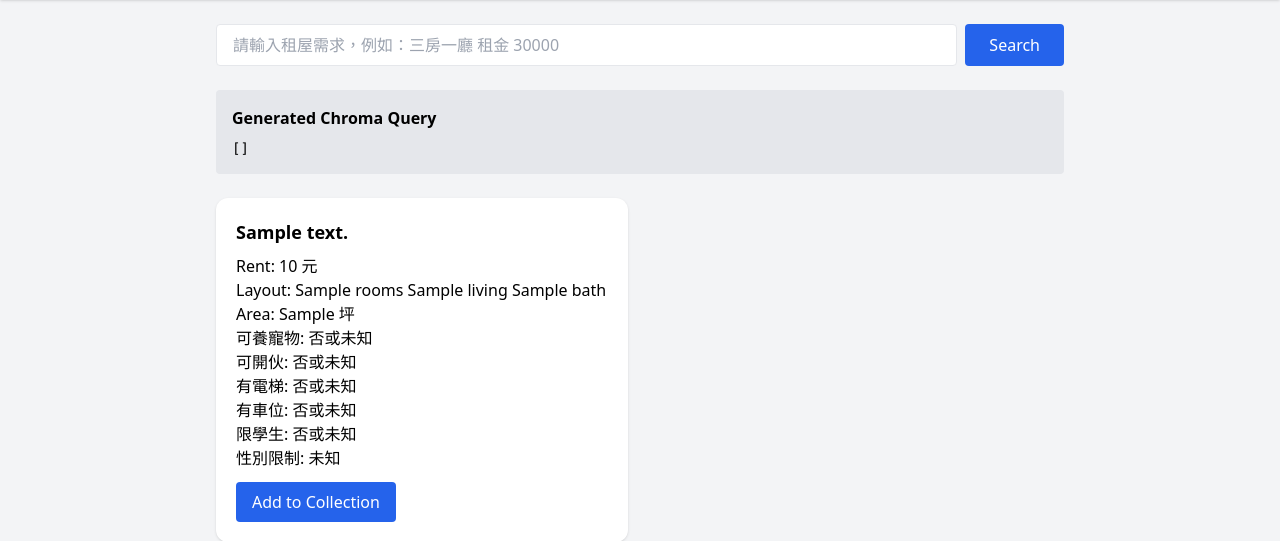
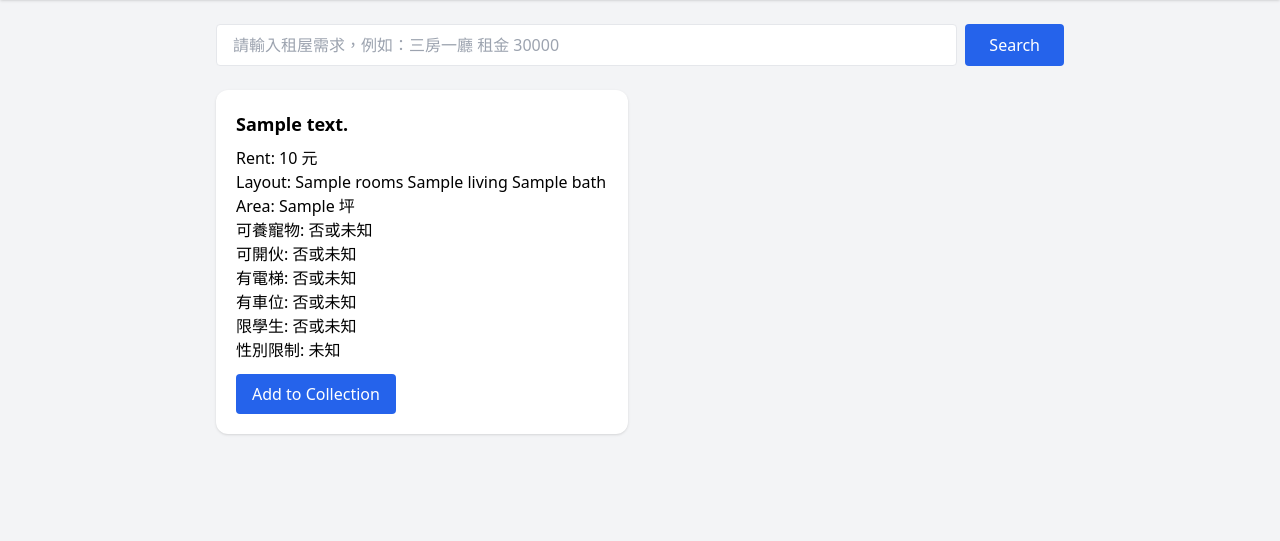
Before and after one commit to StudentRentalSystem/StudentRentalSystem-Python, a Flask app: template src/frontend/templates/index.html in a window 1280 px wide. Shown: the part 48-589 px from the top of the page. Run offline with Flask 3, Linux system fonts and the light colour scheme; the template is opened without the code that fills it: most values are stand-ins (such as "Sample title", 1, 10 or a date in 2020); parts of the project's set-up code (start-up, migrations or seed data) failed here and were passed over; some libraries are stand-ins or nearby versions.

Commit message:
Fix the problems in frontend

```diff
--- a/src/frontend/app.py
+++ b/src/frontend/app.py
@@ -29,7 +29,6 @@ def search():
         return redirect("/")
 
     results = []
-    query_constraints = session.get('query_constraints')
 
     if request.method == "POST":
         keyword = request.form["keyword"]
@@ -37,26 +36,13 @@ def search():
 
         user_service.add_history(email, keyword)
 
-        query_constraints = embedding_database.search_rentals(keyword)
-
-        session['query_constraints'] = query_constraints
-        session['last_keyword'] = keyword
-
-    if query_constraints:
-        result = list(embedding_database.embedding_database.collection.query(
-            query_texts=[session['last_keyword']],
-            include=["documents", "metadatas"],
-            where=query_constraints
-        ))['metadatas']
-
+        results = embedding_database.search_rentals(keyword)
     collections = user_service.get_collections(session["user"]["email"])
 
     return render_template(
         "index.html",
         results=results,
         collections=collections,
-        query=query_constraints,
-        keyword=session.get("last_keyword", "")
     )
 
 @app.route("/toggle-collection", methods=["POST"])
@@ -77,7 +63,7 @@ def toggle_collection():
 def collection():
     email = session["user"]["email"]
     ids = user_service.get_collections(email)
-    posts = embedding_database.get_rental_info_by_ids(ids)['metadatas']
+    posts = embedding_database.get_rental_info_by_ids(ids)
     return render_template("collection.html", posts=posts)
 
 @app.route("/logout")
--- a/src/frontend/templates/index.html
+++ b/src/frontend/templates/index.html
@@ -26,12 +26,6 @@
     <button class="bg-blue-600 text-white px-6 rounded">Search</button>
   </form>
 
-  {% if query_constraints %}
-  <div class="bg-gray-200 p-4 rounded mb-6">
-    <h3 class="font-bold mb-2">Generated Chroma Query</h3>
-    <pre class="text-sm">{{ query_constraints | tojson(indent=2) }}</pre>
-  </div>
-  {% endif %}
 
   <div class="grid grid-cols-1 md:grid-cols-2 gap-6">
   {% for post in results %}
```
Also changed, not shown: src/frontend/embedding_database.py (+19 -9 lines).
